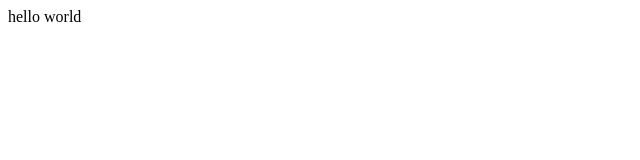
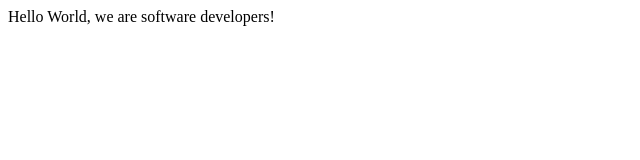
Before and after one commit to ZewdieMc/zewdie_and_Peter_HTML_CSS_Project, a plain HTML site: page index.html in a window 1280 px wide. Shown: the whole page, without its empty margins (0-640 px from the left). Drawn offline with Linux system fonts and the light colour scheme.

Commit message:
Have changed the hello world text

```diff
--- a/index.html
+++ b/index.html
@@ -7,6 +7,6 @@
     <title>project-peter-zewdie</title>
 </head>
 <body>
-    hello world
+    Hello World, we are software developers!
 </body>
 </html>
```
